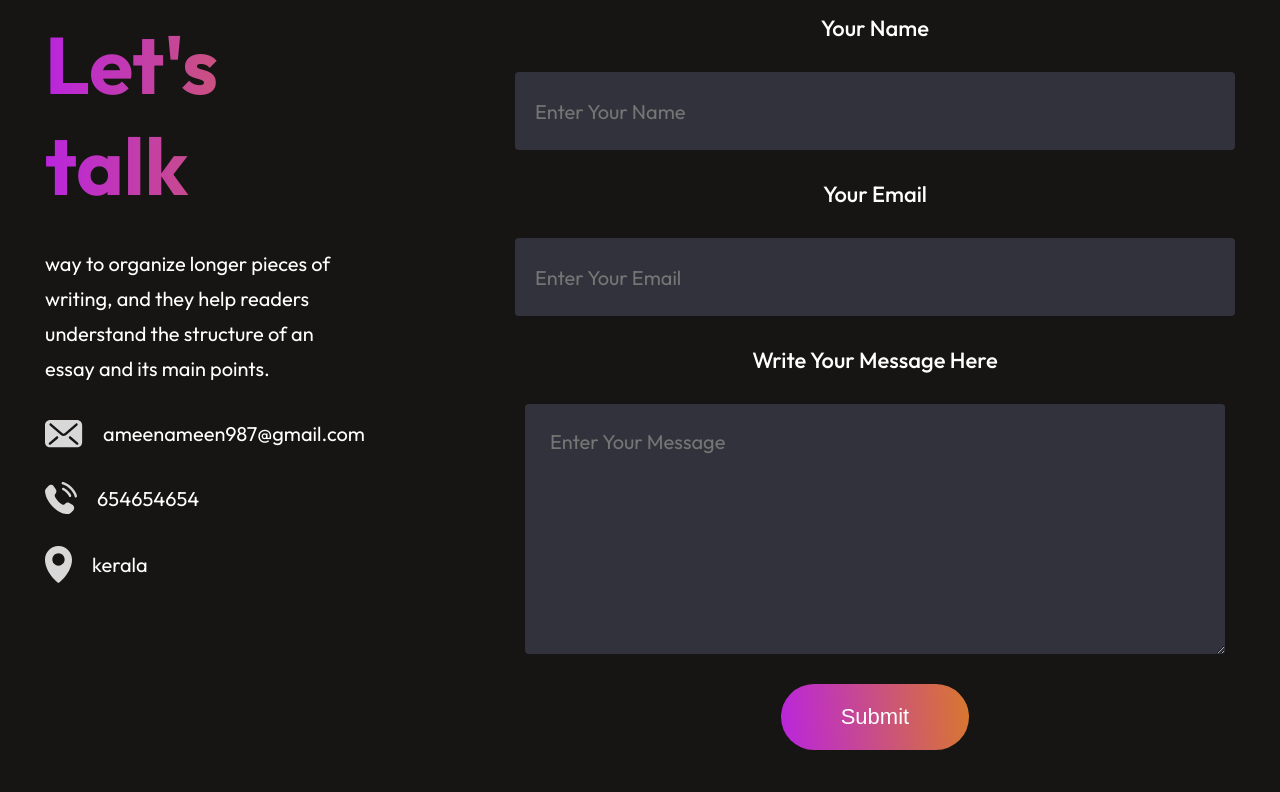
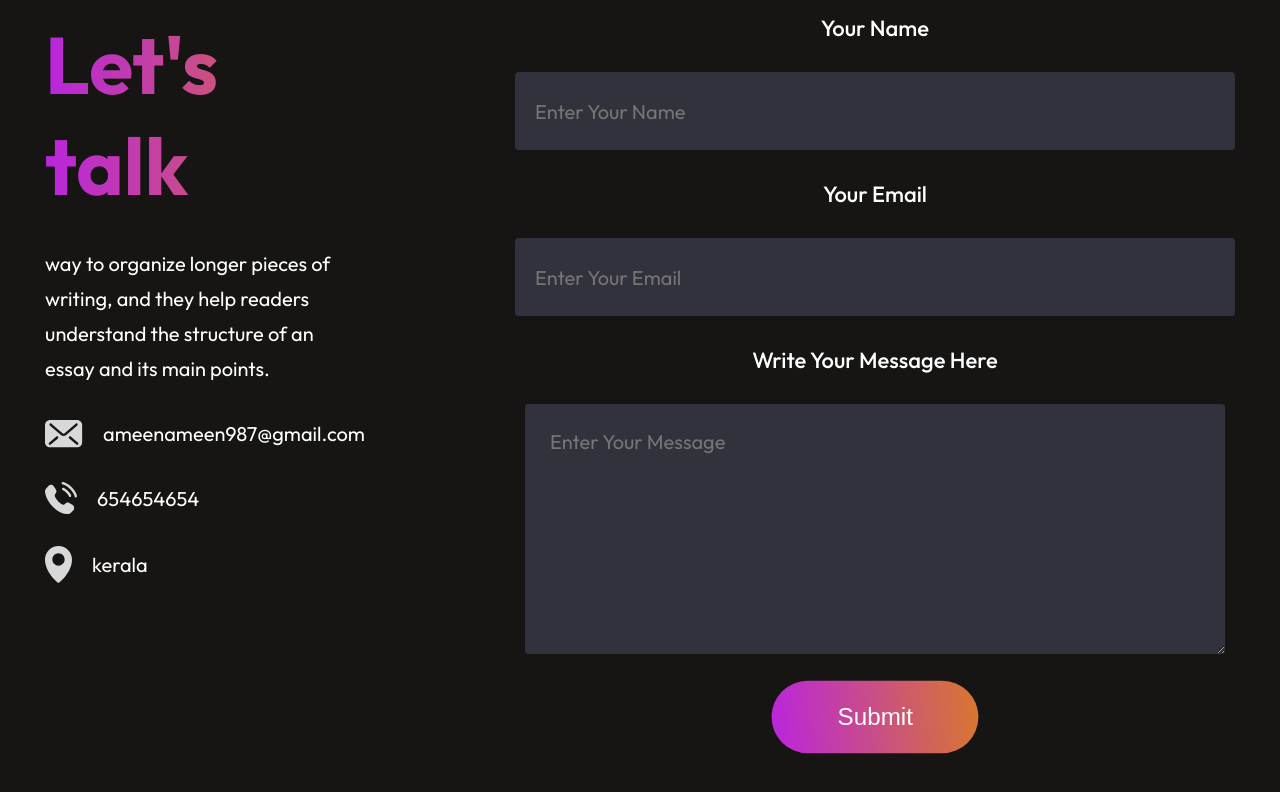
Before and after one commit to Ameen-K-Nejeeb/portfolio, a React (Vite) app in the folder protfolio/: page / in a window 1280 px wide. In both pictures the pointer is over the button "Submit". Shown: the part 5383-6175 px from the top of the page. Built offline with nearby package versions, Linux system fonts and the light colour scheme.

Commit message:
update : contact in submit button added hover effect

```diff
--- a/protfolio/src/components/Contact/Contact.css
+++ b/protfolio/src/components/Contact/Contact.css
@@ -96,3 +96,7 @@
     margin-bottom: 50px;
     cursor: pointer;
 }
+.contect-submit:hover{
+    transform: scale(1.1);
+    transition: 0.3s;
+}
```
